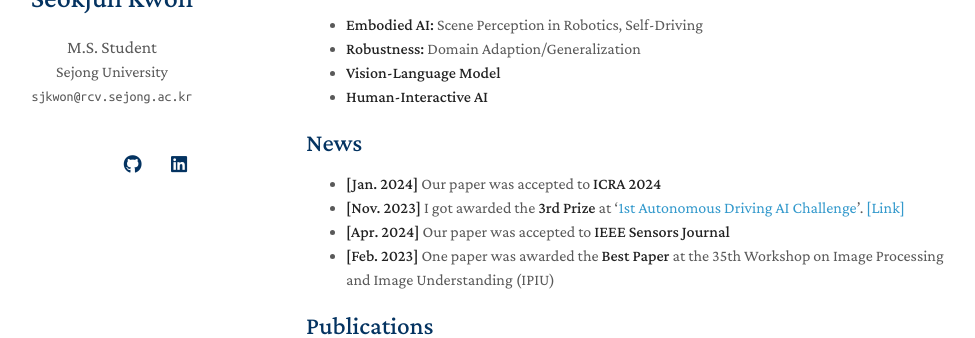
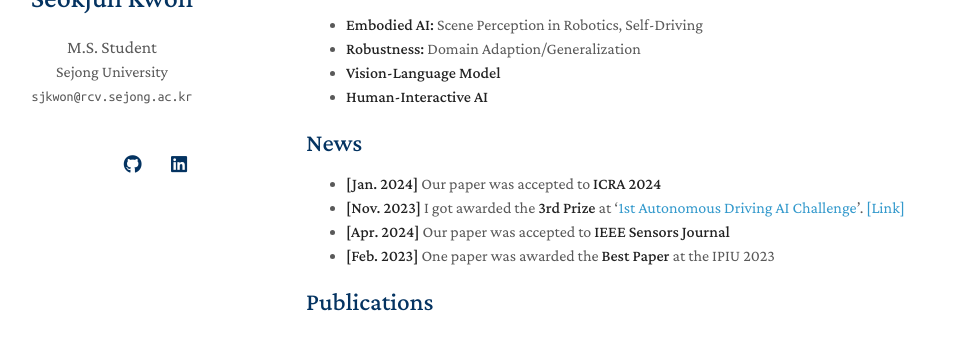
Before and after one commit to sukzoon1234/sukzoon1234.github.io, a Jekyll site: the page built from index.md, in a window 1280 px wide and 900 px high, cut to the strip 206-544 px from the top of the window. Shown: the whole strip, without its empty margins (164-1139 px from the left). Built offline with Jekyll 4.4.1, drawn with Linux system fonts in a browser that asks for light colours; a style sheet for code colours, icons or effects is not loaded; our own code applies the rules of GitHub Pages for plain Markdown files.

Commit message:
Update index.md

```diff
--- a/index.md
+++ b/index.md
@@ -19,8 +19,7 @@ I am a M.S student at [Robotics and Computer Vision Lab](https://www.rcv.sejong.
 - **[Jan. 2024]** Our paper was accepted to **ICRA 2024**
 - **[Nov. 2023]** I got awarded the **3rd Prize** at '[1st Autonomous Driving AI Challenge](https://auto-dna.org/page/?M2_IDX=32625)'. [\[Link\]](assets/files/2024_AI_Challenge.pdf)
 - **[Apr. 2024]** Our paper was accepted to **IEEE Sensors Journal**
-- **[Feb. 2023]** One paper was awarded the **Best Paper** at the 35th Workshop on Image Processing and Image Understanding (IPIU)
-
+- **[Feb. 2023]** One paper was awarded the **Best Paper** at the IPIU 2023
 {% include_relative _includes/publications.md %}
 
 {% include_relative _includes/services.md %}
```
